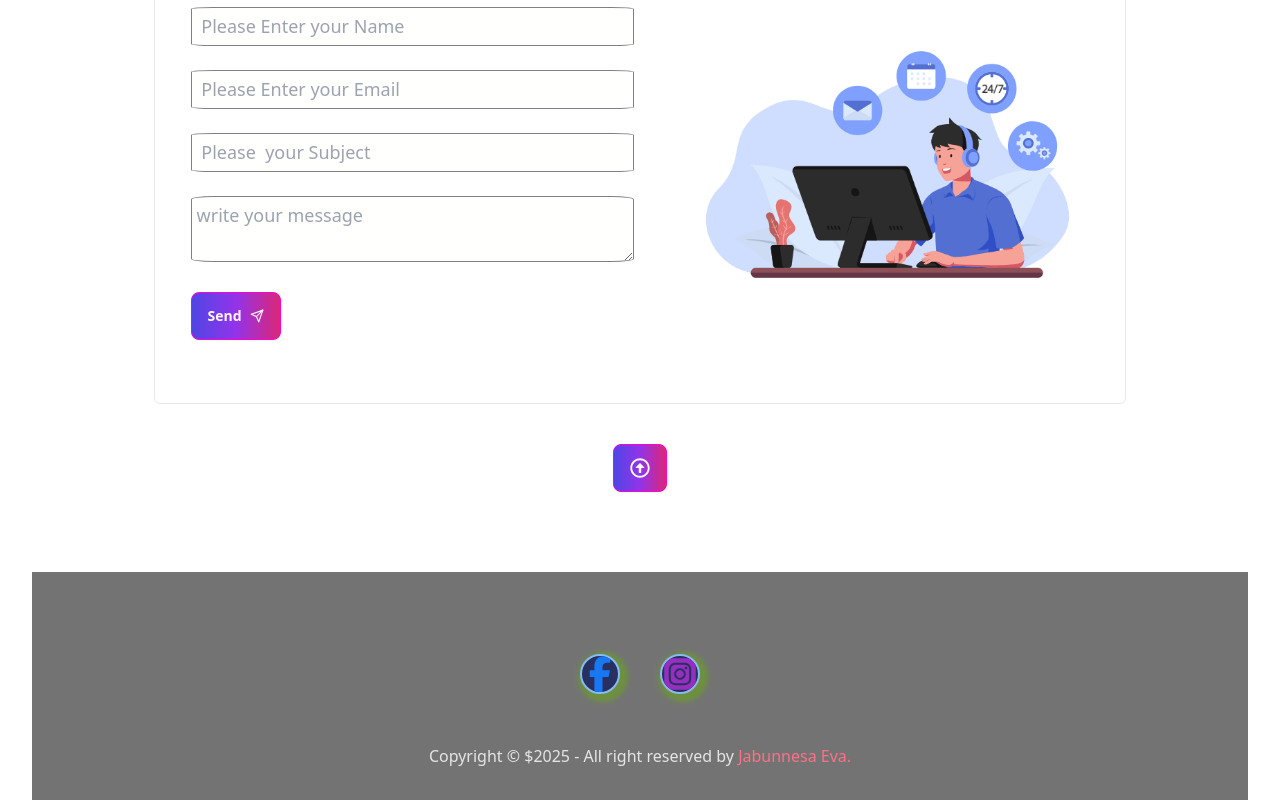
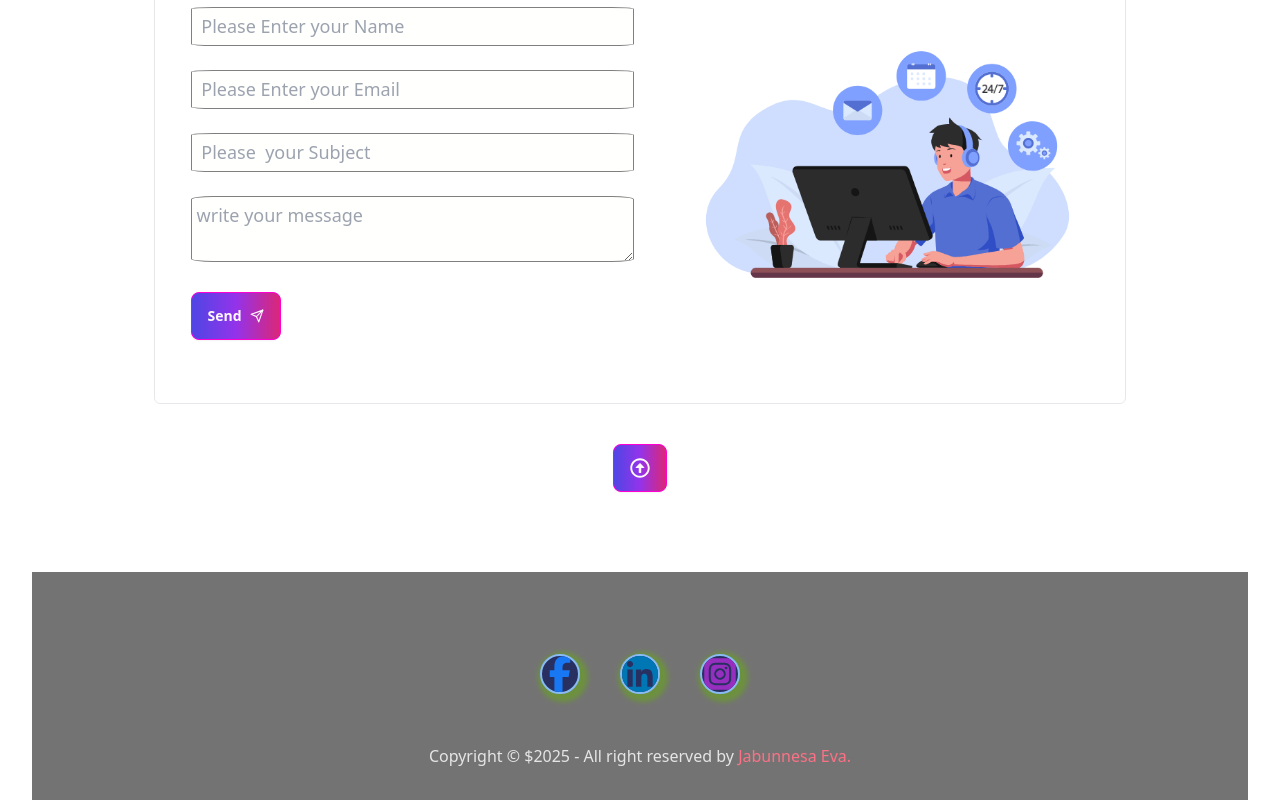
Before and after one commit to jabunnesaeva305/eva121, a React (Vite) app: page / in a window 1280 px wide. Shown: the part 2946-3746 px from the top of the page. Built offline with nearby package versions, Linux system fonts and the light colour scheme.

Commit message:
Update Footer.jsx

```diff
--- a/src/Components/Footer.jsx
+++ b/src/Components/Footer.jsx
@@ -10,9 +10,9 @@ const Footer = () => {
         <Link to="https://www.facebook.com/jabunnesa.eva">
           <FaFacebookF className=" contact-icon text-[#1877F2]" />
         </Link>
-        {/* <Link to="https://www.linkedin.com/in/mohammad-majharul-islam">
+        <Link to="https://www.linkedin.com/in/jabunnesa-eva">
                       <GrLinkedin className="contact-icon text-[#0077B5]" />
-                    </Link> */}
+                    </Link>
         <Link to="https://www.instagram.com/jabunnesaeva5">
           <FaSquareInstagram className="contact-icon text-[#962fbf]" />
         </Link>
```
